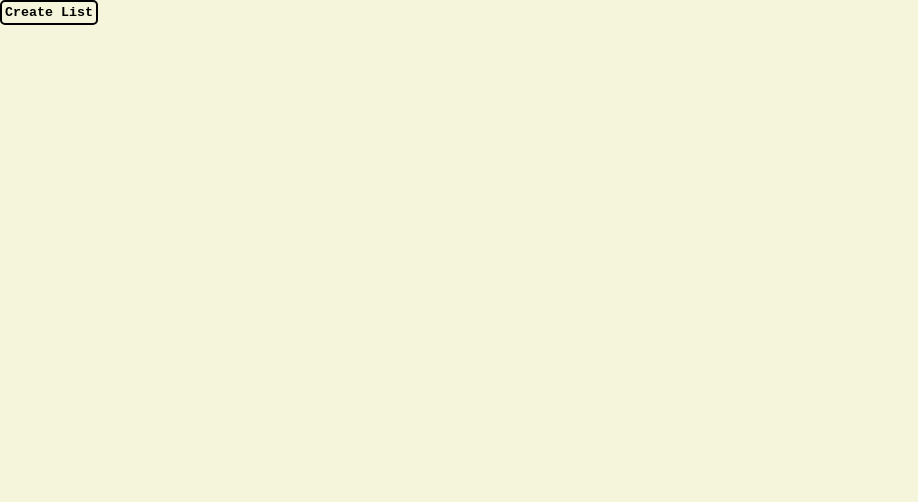
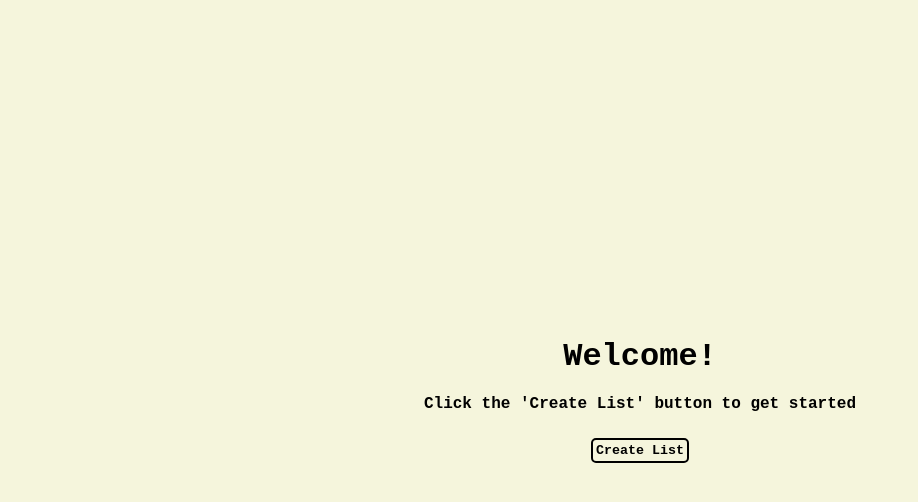
Before and after one commit to joonmun/todo-app, a React (Vite) app: page / in a window 1280 px wide. Shown: the top 502 px of the page, without its empty margins (0-918 px from the left). Built offline with nearby package versions, Linux system fonts and the light colour scheme.

Commit message:
Created home page

```diff
--- a/src/App.jsx
+++ b/src/App.jsx
@@ -60,8 +60,22 @@ function App() {
 
   return (
     <>
+      {listObjects.length === 0 ? (
+        // Home Page
+        <div className="home-page">
+          <h2 className="welcome-header">Welcome!</h2>
+          <h4 className="welcome-message">
+            Click the 'Create List' button to get started
+          </h4>
+          <button className="create-list-btn" onClick={() => makeNewList()}>
+            Create List
+          </button>
+        </div>
+      ) : (
+        <>
           <div className="list-nav-bar">
             {listObjects.map(({ id, name }) => (
+              // List navigation bar logic
               <button
                 key={id}
                 onClick={() => switchList(id)}
@@ -77,11 +91,12 @@ function App() {
               </button>
             ))}
             <button className="create-list-btn" onClick={() => makeNewList()}>
-          Create List
+              <span>+</span>
             </button>
           </div>
           <div>
             {listObjects.map(
+              // Conditional rendering logic
               ({ id, name }) =>
                 id === toggleList && (
                   <ToDoList
@@ -95,6 +110,8 @@ function App() {
             )}
           </div>
         </>
+      )}
+    </>
   );
 }
 
--- a/src/pages/Home.jsx
+++ b/src/pages/Home.jsx
@@ -1,4 +1,4 @@
-import ListNavBar from "../components/ListNavBar";
+import ListNavBar from "../components/Tabs";
 
 function Home() {
   return <h1>No to-do lists yet! Click the '+' button to get started!</h1>;
--- a/src/style.css
+++ b/src/style.css
@@ -109,3 +109,21 @@ h3 {
 .strikethrough-item {
   font-weight: bold;
 }
+
+.home-page {
+  display: flex;
+  flex-direction: column;
+  justify-content: center;
+  align-items: center;
+  height: 100vh;
+}
+
+.welcome-header {
+  font-size: xx-large;
+  padding-bottom: 20px;
+}
+
+.welcome-message {
+  font-size: medium;
+  padding-bottom: 25px;
+}
```
Lines whose indentation alone changed are shown as unchanged.
